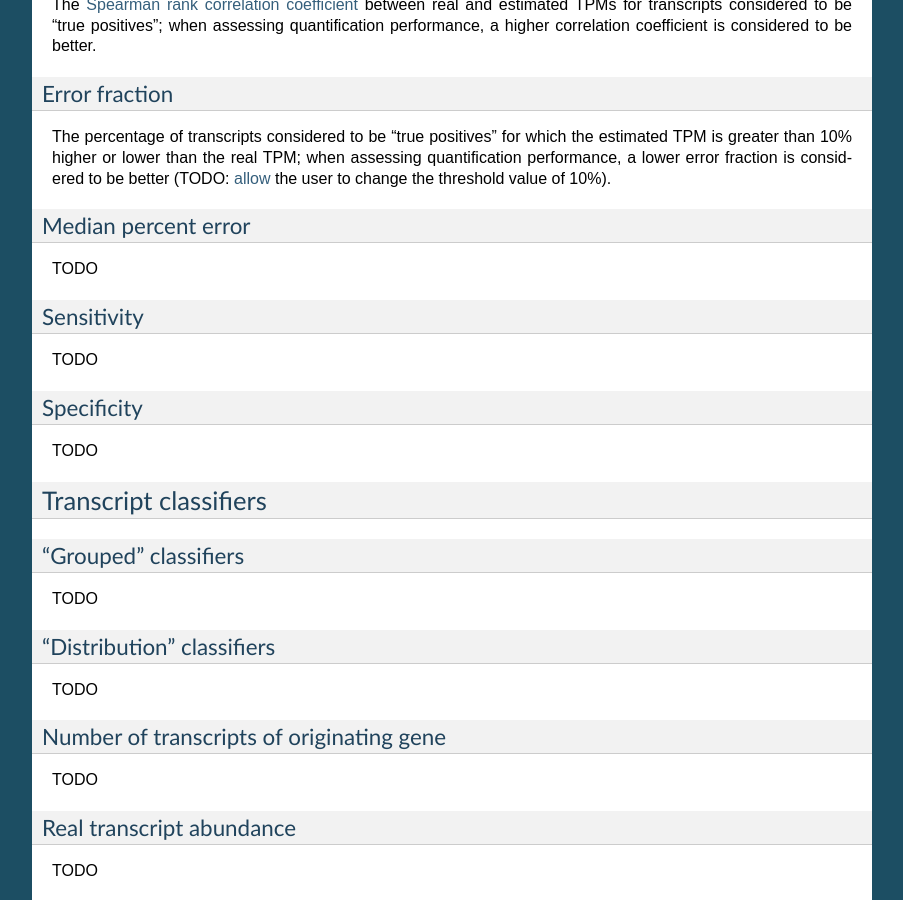
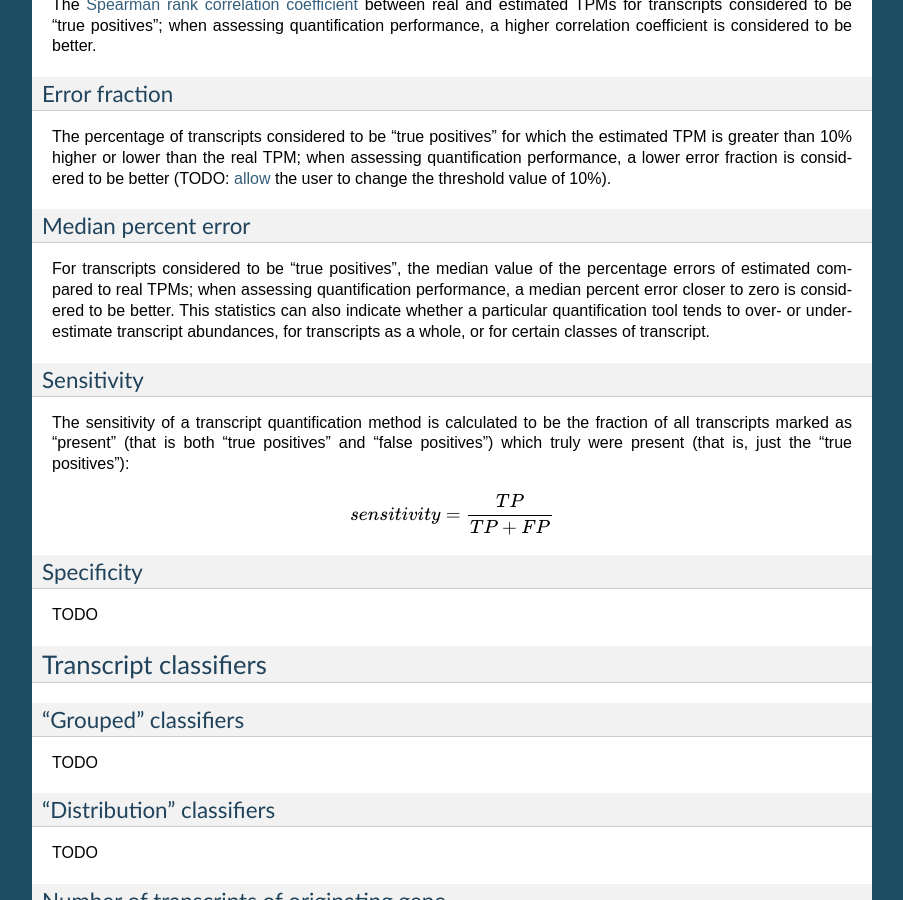
Before and after one commit to lweasel/piquant, a Sphinx documentation site: the page built from docs/assessment.rst, in a window 1280 px wide and 900 px high, scrolled down 1089 px. Shown: the whole window, without its empty margins (198-1101 px from the left). Built offline with Sphinx 7.4.7, drawn with Linux system fonts in a browser that asks for light colours; formulas are drawn with MathJax 3.

Commit message:
Speculative attempt to add an equation to the docs...

```diff
--- a/docs/assessment.rst
+++ b/docs/assessment.rst
@@ -44,12 +44,16 @@ The percentage of transcripts considered to be "true positives" for which the es
 Median percent error
 ^^^^^^^^^^^^^^^^^^^^
 
-TODO
+For transcripts considered to be "true positives", the median value of the percentage errors of estimated compared to real TPMs; when assessing quantification performance, a median percent error closer to zero is considered to be better. This statistics can also indicate whether a particular quantification tool tends to over- or under-estimate transcript abundances, for transcripts as a whole, or for certain classes of transcript.
 
 Sensitivity
 ^^^^^^^^^^^
 
-TODO
+The sensitivity of a transcript quantification method is calculated to be the fraction of all transcripts marked as "present" (that is both "true positives" and "false positives") which truly were present (that is, just the "true positives"):
+
+.. math::
+
+    sensitivity = \frac{TP}{TP + FP}
 
 Specificity
 ^^^^^^^^^^^
--- a/docs/conf.py
+++ b/docs/conf.py
@@ -30,6 +30,7 @@ import os
 # ones.
 extensions = [
     'sphinx.ext.autodoc',
+    'sphinx.ext.pngmath',
 ]
 
 # Add any paths that contain templates here, relative to this directory.
```
